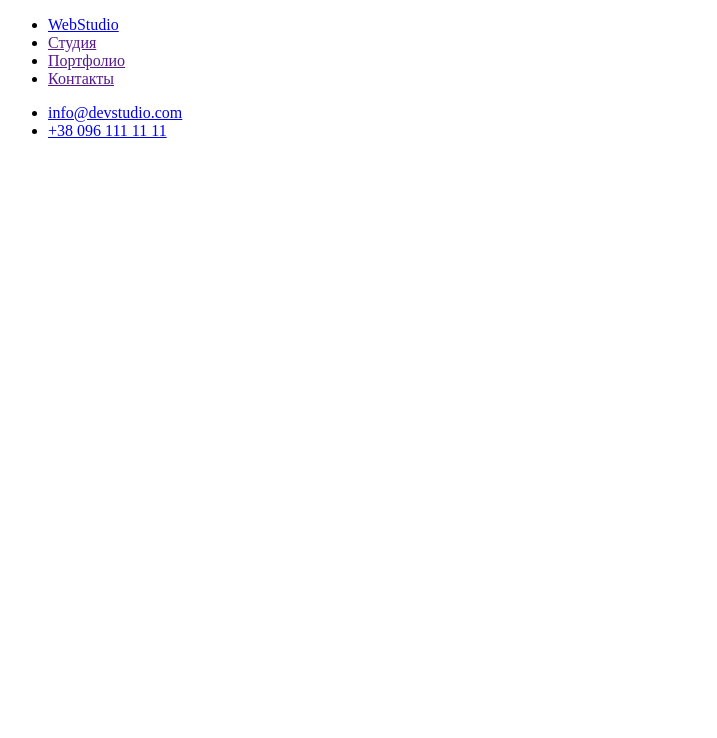
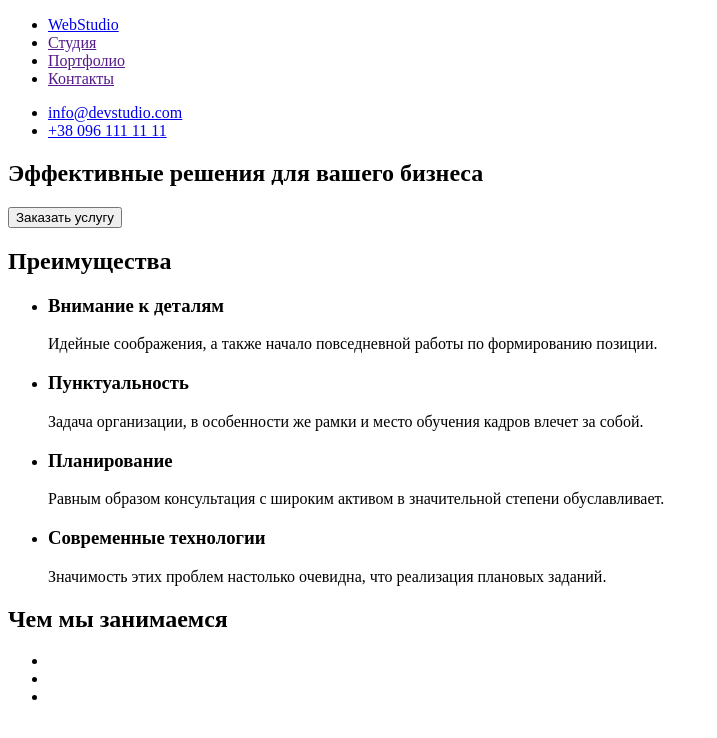
Before and after one commit to Halyna-Bilozir/goit-markup-hw-01, a plain HTML site: page index.html in a window 1280 px wide. Shown: the whole page, without its empty margins (0-717 px from the left). Drawn offline with Linux system fonts and the light colour scheme.

Commit message:
Update index.html
First, second, thirtd sections. Done

```diff
--- a/index.html
+++ b/index.html
@@ -16,13 +16,56 @@
             </ul>
 
             <ul>
-                <li><a href="Emailto:">info@devstudio.com</a></li>
-                <li><a href="Tel:">+38 096 111 11 11</a></li>
+                <li><a href="emailto:info@devstudio.com">info@devstudio.com</a></li>
+                <li><a href="tel:+380961111111">+38 096 111 11 11</a></li>
             </ul>
         </nav>
     </header>
 
     <main>
+        <section>
+            <h1 lang="ru">Эффективные решения для вашего бизнеса</h1>
+            <button lang="ru">Заказать услугу</button>
+        </section>
+
+        <section>
+            <h2 lang="ru">Преимущества</h2>
+            <ul>
+                <li>
+                    <h3 lang="ru">Внимание к деталям</h3>
+                    <p lang="ru">
+                        Идейные соображения, а также начало повседневной работы по формированию позиции.
+                    </p>
+                </li>
+                <li>
+                    <h3 lang="ru">Пунктуальность</h3>
+                    <p lang="ru">
+                        Задача организации, в особенности же рамки и место обучения кадров влечет за собой.
+                    </p>
+                </li>
+                <li>
+                    <h3 lang="ru">Планирование</h3>
+                    <p lang="ru">
+                        Равным образом консультация с широким активом в значительной степени обуславливает.
+                    </p>
+                </li>
+                <li>
+                    <h3 lang="ru">Современные технологии</h3>
+                    <p lang="ru">
+                        Значимость этих проблем настолько очевидна, что реализация плановых заданий.
+                    </p>
+                </li>
+            </ul>
+        </section>
+
+        <section>
+            <h2 lang="ru">Чем мы занимаемся</h2>
+            <ul>
+                <li><a href=""><img src="" alt=""></a></li>
+                <li><a href=""><img src="" alt=""></a></li>
+                <li><a href=""><img src="" alt=""></a></li>
+            </ul>
+        </section>
 
     </main>
 
```
